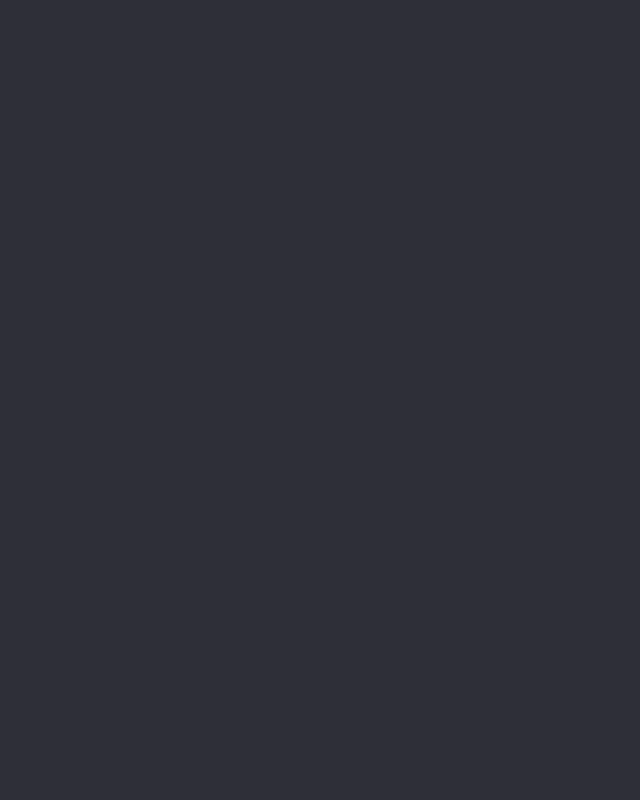
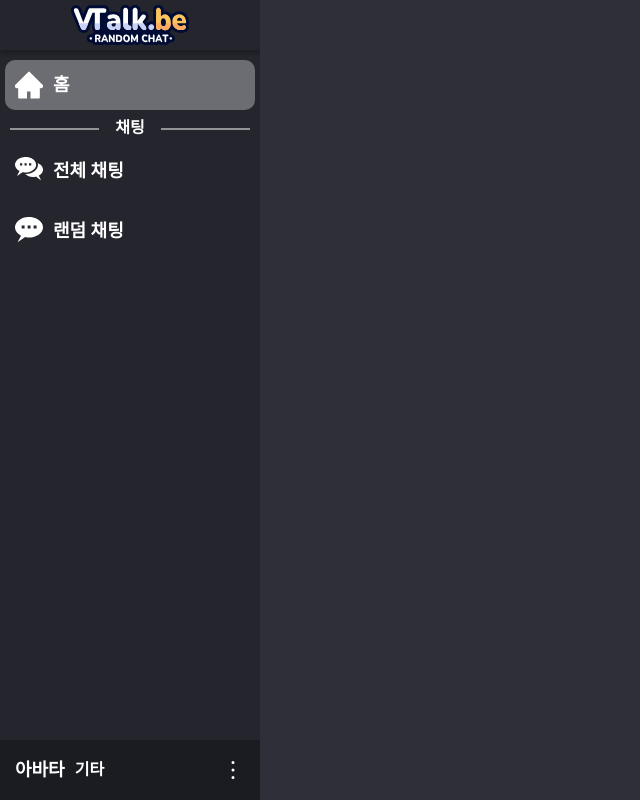
Before and after one commit to RandomChat-ElNoo/Front-reboot, a React (Vite) app: page / in a window 1280 px wide. Shown: the whole page, without its empty margins (0-640 px from the left). Built offline with nearby package versions, Linux system fonts and the light colour scheme; a web font is replaced by a local one.

Commit message:
사이드바, usePageStore 제작 추후 main페이지에서 당장만나 삭제로직 추가해야함

```diff
--- /dev/null
+++ b/src/components/sideBar/SideBar.tsx
@@ -0,0 +1,127 @@
+import { HomeFilled, MoreOutlined } from '@ant-design/icons'
+import SideBarMenuButton from './SideBarMenuButton'
+import usePageStore from '../../store/usePageStore'
+import { Divider } from 'antd'
+import useOptionStore from '../../store/useOptionStore'
+import Options from './Options'
+import { useState } from 'react'
+import SideBarMeetNowButton from './SideBarMeetNowButton'
+import useChatStore from '../../store/useChatStore'
+
+const sideButtons = [
+  { title: '홈', icon: <HomeFilled className="text-28pxr text-white" /> },
+  {
+    title: '전체 채팅',
+    icon: (
+      <img src="/imgs/svgs/group-chat.svg" className="text-28pxr text-white" />
+    ),
+  },
+  {
+    title: '랜덤 채팅',
+    icon: (
+      <img src="/imgs/svgs/random-chat.svg" className="text-28pxr text-white" />
+    ),
+  },
+]
+
+export default function SideBar() {
+  const { randomChatMeetNow, groupChatMeetNow } = useChatStore()
+  const { page, setPage } = usePageStore()
+  const { avatar } = useOptionStore()
+  const [isOptionOpen, setIsOptionOpen] = useState(false)
+  const isMeetNow =
+    randomChatMeetNow.length !== 0 || groupChatMeetNow.length !== 0
+
+  const handleOption = () => {
+    setIsOptionOpen((prev) => !prev)
+  }
+
+  const closeOption = () => {
+    setIsOptionOpen(false)
+  }
+  const toggleOptionTransitionClass = isOptionOpen
+    ? '-translate-y-[295px]'
+    : '-translate-y-[60px]'
+  return (
+    <div className="z-0 h-screen w-260pxr select-none overflow-hidden bg-background-sidebar">
+      <section className="shadow-top-shadow flex h-50pxr w-full flex-row items-center justify-center bg-background-sidebar">
+        <img src="/imgs/svgs/logo-text.svg" className="h-40pxr" />
+      </section>
+      <section className="h-[calc(100%-110px)] w-full overflow-y-scroll pt-10pxr">
+        <div className="flex flex-col items-center gap-10pxr">
+          {sideButtons.map((item, index) => (
+            <>
+              <SideBarMenuButton
+                title={item.title}
+                icon={item.icon}
+                actived={page === index}
+                onClick={() => {
+                  setPage(index)
+                }}
+              />
+              {index === 0 && (
+                <Divider
+                  className="border-white px-10pxr text-white"
+                  style={{ borderColor: 'white', margin: '0px' }}
+                >
+                  <p className="text-white"> 채팅 </p>
+                </Divider>
+              )}
+            </>
+          ))}
+          {isMeetNow && (
+            <Divider
+              className="border-white px-10pxr text-white"
+              style={{ borderColor: 'white', margin: '0px' }}
+            >
+              <p className="text-white">당장만나</p>
+            </Divider>
+          )}
+          <div className="flex w-full flex-col gap-10pxr px-10pxr">
+            {randomChatMeetNow.map((item) => (
+              <SideBarMeetNowButton
+                key={item.time.toISOString()}
+                context={item.message}
+                time={item.time}
+                link={item.url}
+                isRandomChat={item.isRandomChat}
+              />
+            ))}
+            {groupChatMeetNow.map((item) => (
+              <SideBarMeetNowButton
+                key={item.time.toISOString()}
+                context={item.message}
+                time={item.time}
+                link={item.url}
+                isRandomChat={item.isRandomChat}
+              />
+            ))}
+          </div>
+        </div>
+      </section>
+      <section className="relative z-10">
+        <div className="h-60pxr w-full bg-background-sidebar-bottom">
+          <div className="z-20 flex h-full w-full flex-row items-center justify-between px-15pxr">
+            <button
+              onClick={() => {
+                handleOption()
+              }}
+              className="flex flex-row items-center gap-10pxr"
+            >
+              <p className="text-18pxr text-white">아바타</p>
+              <p className="text-16pxr text-white">{avatar}</p>
+            </button>
+            <button onClick={handleOption} className="">
+              <MoreOutlined className="text-24pxr text-white" />
+            </button>
+          </div>
+        </div>
+        <div
+          className={`${toggleOptionTransitionClass} absolute -z-10 transition-transform duration-300 ease-in-out`}
+        >
+          <Options closeOption={closeOption} />
+        </div>
+      </section>
+    </div>
+  )
+}
--- a/src/pages/Main.tsx
+++ b/src/pages/Main.tsx
@@ -1,3 +1,9 @@
+import SideBar from '../components/sideBar/SideBar'
+
 export default function Main() {
-  return <div className="h-screen w-screen bg-background-main"></div>
+  return (
+    <div className="h-screen w-screen bg-background-main">
+      <SideBar />
+    </div>
+  )
 }
--- /dev/null
+++ b/src/store/usePageStore.ts
@@ -0,0 +1,12 @@
+import create from 'zustand'
+
+interface PageStore {
+  page: number
+  setPage: (value: number) => void
+}
+const usePageStore = create<PageStore>((set) => ({
+  page: 0,
+  setPage: (value) => set({ page: value }),
+}))
+
+export default usePageStore
```
